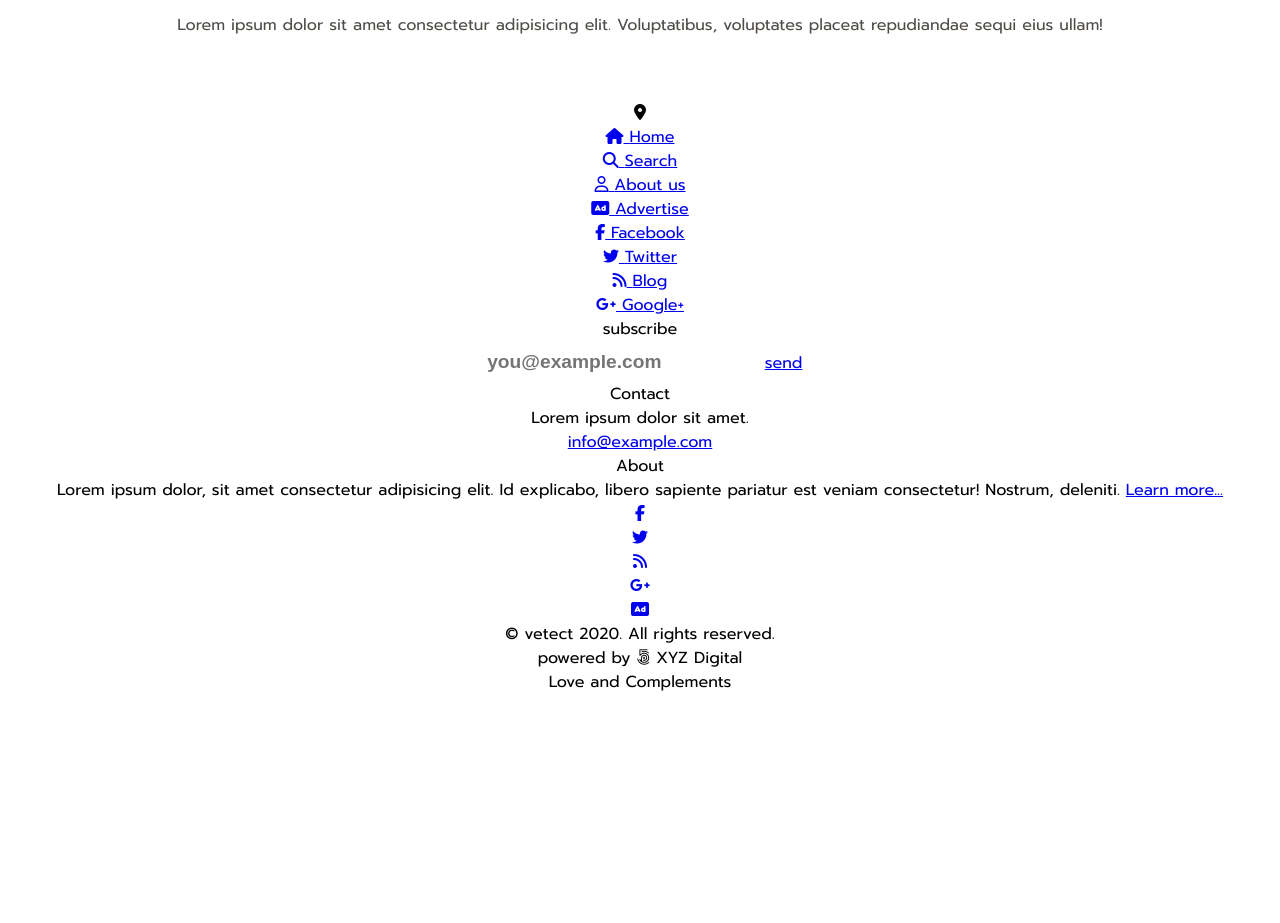
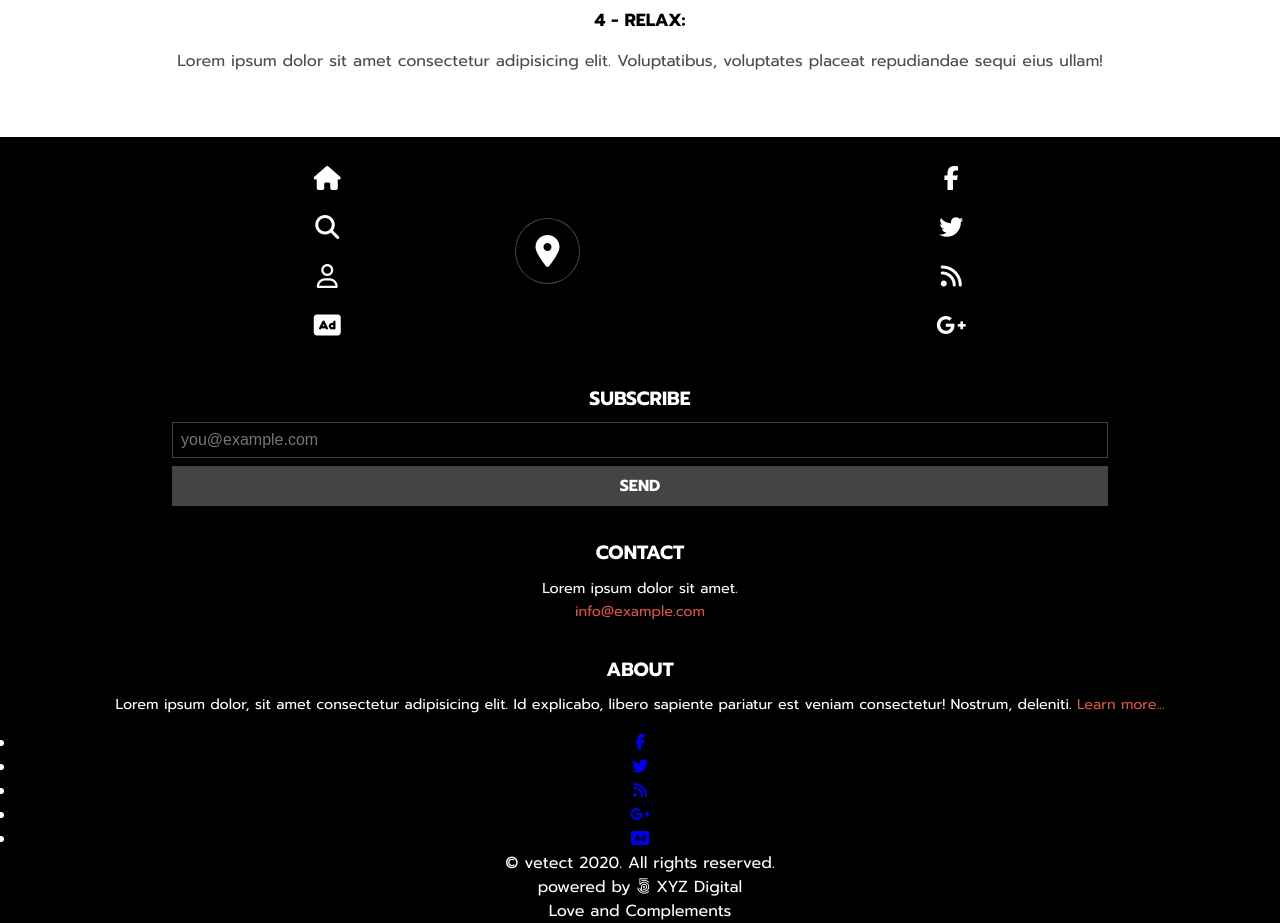
Before and after one commit to KumarAmitt/vetect, a plain HTML site: page index.html in a window 1280 px wide. Shown: the part 1522-2445 px from the top of the page. Before the commit the page ends 2216 px from the top, so only its background shows below. Drawn offline with Linux system fonts and the light colour scheme.

Commit message:
Add CSS Rule-set for footer-top and footer-middle

```diff
--- a/scss/main.scss
+++ b/scss/main.scss
@@ -8,6 +8,7 @@
   top: 0;
   left: 0;
   right: 0;
+  z-index: 1;
 
   &-logo {
     font-size: 3rem;
@@ -104,6 +105,7 @@
         line-height: 1.2;
         text-transform: uppercase;
         font-weight: 600;
+        margin-top: 1.5em;
     }
 
     &-items {
@@ -127,3 +129,127 @@
       }
     }
 }
+
+.footer {
+  background-color: #000;
+  color: #fff;
+  padding: 0 1em;
+
+  &-top {
+      position: relative;
+      padding-top: 1.5em;
+      padding-bottom: 1.5em;
+
+      &-location-icon {
+          font-size: 2rem;
+          border: 1px solid map-get($map: $colors, $key: send-btn-bg);
+          padding: 0.5em 0.6em;
+          border-radius: 100%;
+          position: absolute;
+          top: 35%;
+          left: 40%;
+      }
+
+      &-location-icon:hover {
+          color: map-get($map: $colors, $key: accent-color);
+          border-color: map-get($map: $colors, $key: accent-color);
+      }
+
+      &-items {
+          border-left: none;
+          border-right: none;
+          display: flex;
+          justify-content: space-around;
+
+          &-ul > * + * {
+            margin-top: 0.8em;
+          }
+
+          &-ul {
+              display: flex;
+              flex-direction: column;
+              list-style-type: none;
+              justify-content: space-around;
+
+              .footer-top-item {
+                  padding: 0 0.5em;
+
+                  .footer-top-link {
+                      text-decoration: none;
+                      font-size: 1.5rem;
+                      color: #fff;
+                      display: block;
+
+                      &:hover {
+                          color: map-get($map: $colors, $key: accent-color);
+                      }
+
+                      &-text {
+                          display: none;
+                      }
+                  }
+              }
+          }
+      }
+
+    }
+}
+
+.footer-middle {
+    display: flex;
+    flex-direction: column;
+
+    &-item {
+        margin: 1em 0;
+
+        &-title {
+            text-transform: uppercase;
+            font-weight: 700;
+            font-size: 1.2rem;
+            margin-bottom: 0.5em;
+        }
+
+        &-desc > * {
+            margin: 0 auto;
+        }
+
+        &-desc input {
+            width: 75%;
+            border: 1px solid map-get($map: $colors, $key: send-btn-bg);
+            background-color: #000;
+            border-radius: 0;
+            font-weight: 400;
+            font-size: 1rem;
+            display: block;
+        }
+
+        &-desc input:hover {
+            border-color: #fff;
+        }
+
+        &-desc p{
+            font-size: 0.9rem;
+        }
+
+    }
+
+    &-btn {
+        display: block;
+        text-decoration: none;
+        text-transform: uppercase;
+        background-color: map-get($map: $colors, $key: send-btn-bg);
+        width: 75%;
+        padding: 0.5em;
+        margin-top: 0.5em;
+        color: #fff;
+        font-weight: 700;
+    }
+
+    &-email,
+    &-more {
+        font-size: 0.9rem;
+        color: map-get($map: $colors, $key: accent-color);
+        text-decoration: none;
+    }
+
+}
```
Also changed, not shown: css/main.css, 1 other file.
